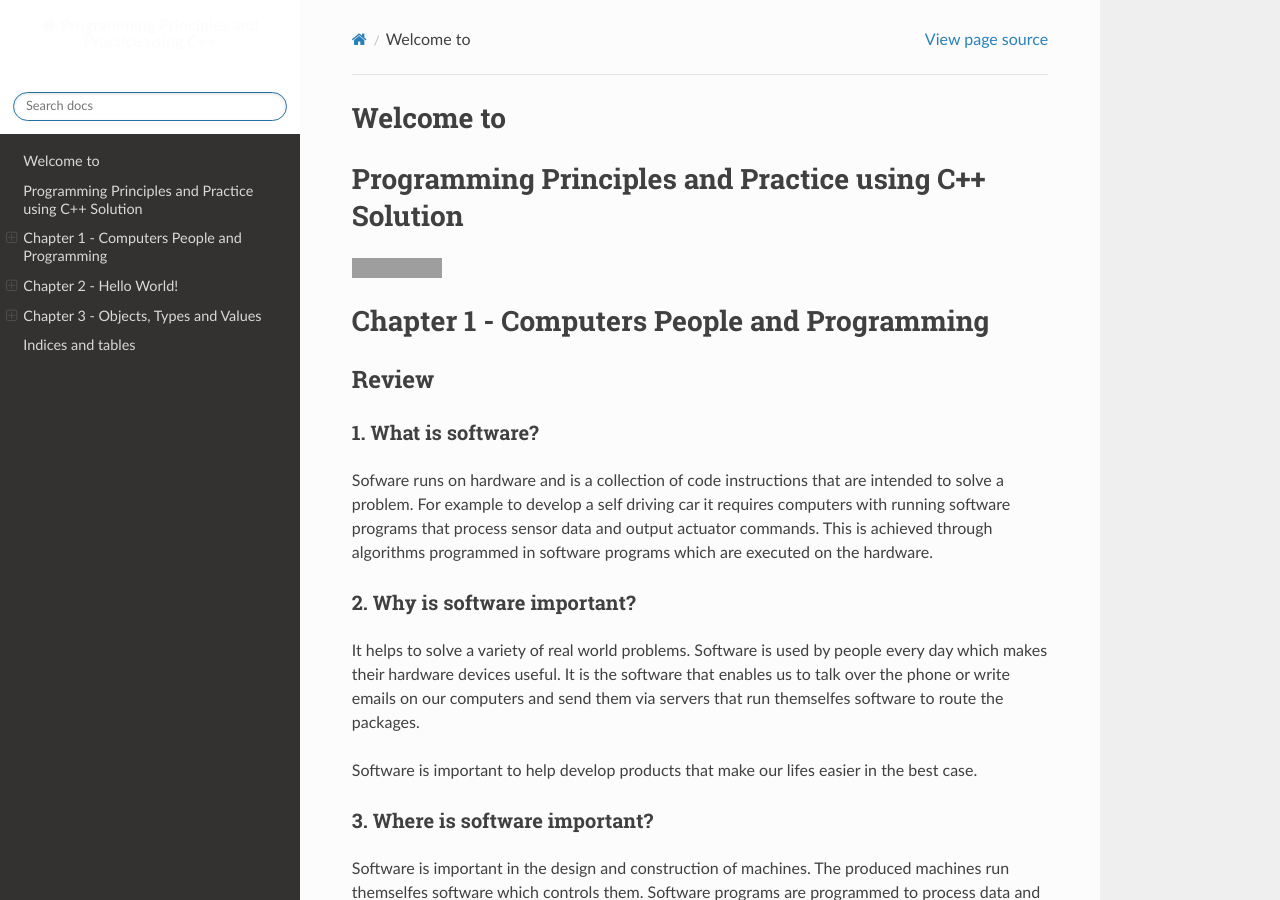
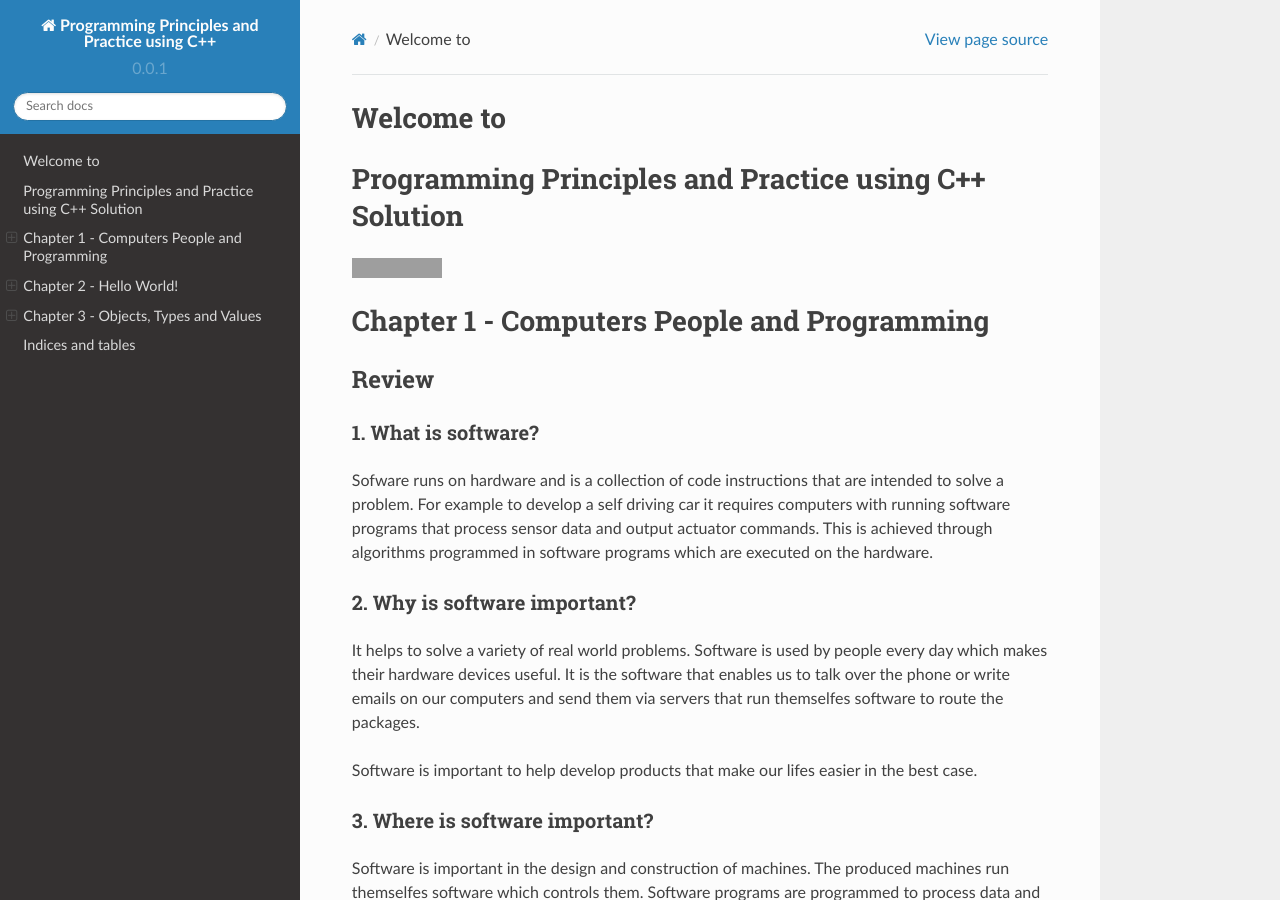
Before and after one commit to fjp/ppp, a Sphinx documentation site: the page built from docs/index.rst, in a window 1280 px wide and 900 px high. Built offline with Sphinx 7.4.7 and the Read the Docs theme 2.0.0, drawn with Linux system fonts in a browser that asks for light colours; comment, search, counter and statistics services are not loaded; grey boxes are pictures that could not be loaded.

Commit message:
Update conf.py

```diff
--- a/docs/conf.py
+++ b/docs/conf.py
@@ -102,17 +102,17 @@
 # html_theme_options = {}
 html_theme_options = {
     'canonical_url': '',
-    'analytics_id': 'UA-XXXXXXX-1',  #  Provided by Google in your dashboard
+    #'analytics_id': 'UA-XXXXXXX-1',  #  Provided by Google in your dashboard
     'logo_only': False,
     'display_version': True,
     'prev_next_buttons_location': 'bottom',
     'style_external_links': False,
     'vcs_pageview_mode': '',
-    'style_nav_header_background': 'white',
+    #'style_nav_header_background': 'white',
     # Toc options
     'collapse_navigation': True,
     'sticky_navigation': True,
-    'navigation_depth': 4,
+    'navigation_depth': 2,
     'includehidden': True,
     'titles_only': False
 }
```
